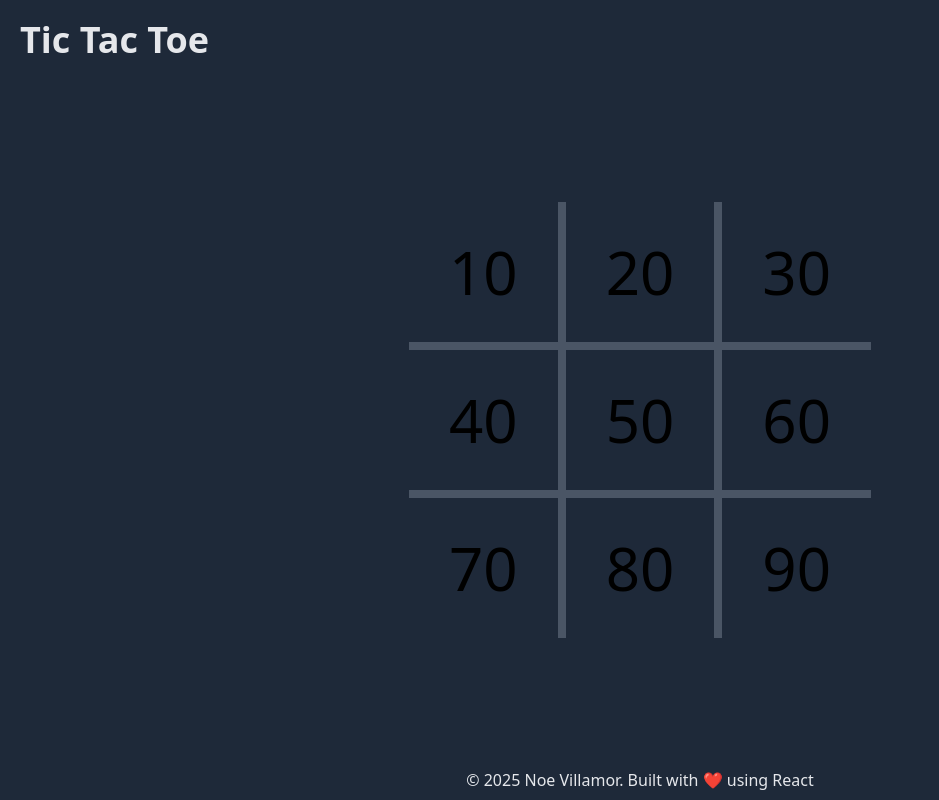
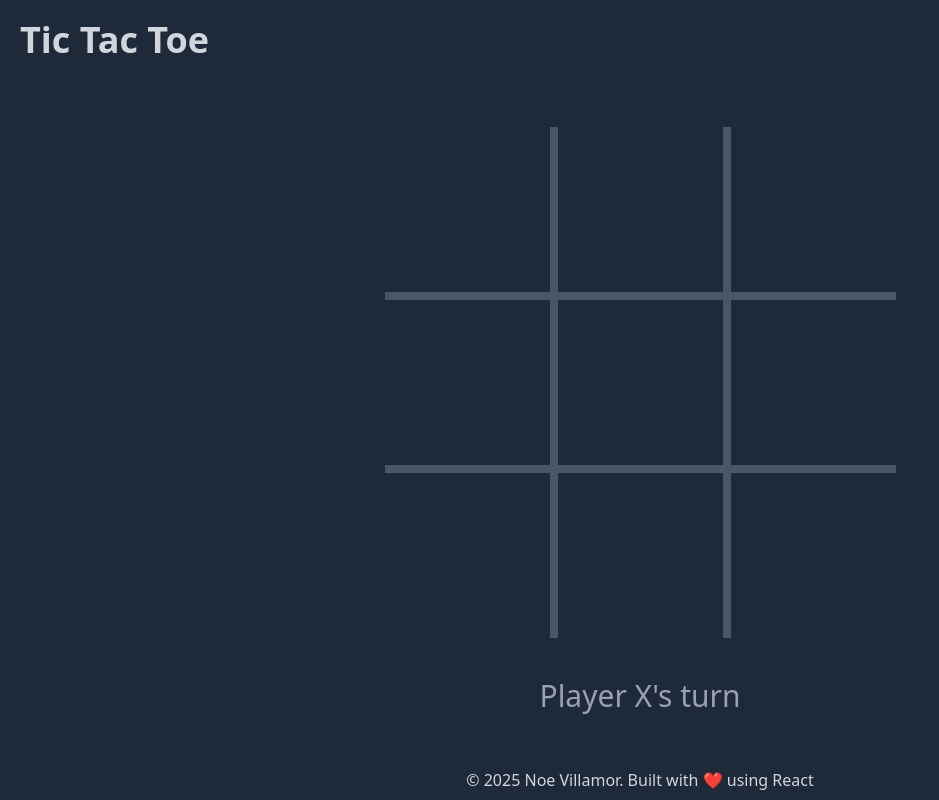
Before and after one commit to noerocks/TicTacToe, a React (Vite) app: page / in a window 1280 px wide. Shown: the whole page, without its empty margins (0-939 px from the left). Built offline with nearby package versions, Linux system fonts and the light colour scheme.

Commit message:
Added cell states and implemented event delegation for handling clicks

```diff
--- a/src/components/Cell.jsx
+++ b/src/components/Cell.jsx
@@ -5,9 +5,19 @@ class Cell extends React.Component {
     super(props);
   }
   render() {
+    const { key, player } = this.props.cell;
     return (
-      <div className="p-10 bg-gray-800 hover:cursor-pointer">
-        <p className="text-6xl select-none">{this.props.cell.key}</p>
+      <div
+        data-cell-id={key}
+        className="bg-gray-800 hover:cursor-pointer w-[165px] aspect-square flex justify-center items-center"
+      >
+        <p
+          className={`text-8xl select-none pointer-events-none ${
+            player === "O" ? "text-blue-900" : "text-red-900"
+          }`}
+        >
+          {player}
+        </p>
       </div>
     );
   }
--- a/src/components/Footer.jsx
+++ b/src/components/Footer.jsx
@@ -4,7 +4,7 @@ class Footer extends React.Component {
   render() {
     return (
       <div>
-        <p className="text-gray-200 p-2">
+        <p className="text-gray-300 p-2">
           {`${String.fromCharCode(
             0x00a9
           )} 2025 Noe Villamor. Built with ${String.fromCharCode(
--- a/src/components/Game.jsx
+++ b/src/components/Game.jsx
@@ -6,15 +6,40 @@ class Game extends React.Component {
     cells: Array(9)
       .fill({ isClicked: false, player: "" })
       .map((cell, index) => ({ ...cell, key: (index + 1) * 10 })),
+    turn: "X",
+  };
+  handleClick = (e) => {
+    const cellId = e.target.dataset.cellId;
+    if (cellId) {
+      if (!this.state.cells.filter((cell) => cell.key == cellId)[0].isClicked) {
+        this.setState((prevState) => {
+          const nextPrevs = [...prevState.cells].map((cell) =>
+            cellId == cell.key
+              ? {
+                  isClicked: true,
+                  player: prevState.turn,
+                  key: cell.key,
+                }
+              : cell
+          );
+          return { cells: nextPrevs, turn: prevState.turn === "X" ? "O" : "X" };
+        });
+      }
+    }
   };
   render() {
+    const { cells, turn } = this.state;
     return (
-      <div>
+      <div
+        onClick={this.handleClick}
+        className="flex flex-col justify-center items-center gap-10"
+      >
         <div className="grid grid-cols-3 gap-2 bg-gray-600">
-          {this.state.cells.map((cell) => (
+          {cells.map((cell) => (
             <Cell key={cell.key} cell={cell} />
           ))}
         </div>
+        <p className="text-3xl text-gray-400">{`Player ${turn}'s turn`}</p>
       </div>
     );
   }
--- a/src/components/Header.jsx
+++ b/src/components/Header.jsx
@@ -4,7 +4,7 @@ class Header extends React.Component {
   render() {
     return (
       <div className="w-full">
-        <h1 className="text-gray-200 text-4xl font-bold p-5">Tic Tac Toe</h1>
+        <h1 className="text-gray-300 text-4xl font-bold p-5">Tic Tac Toe</h1>
       </div>
     );
   }
```
